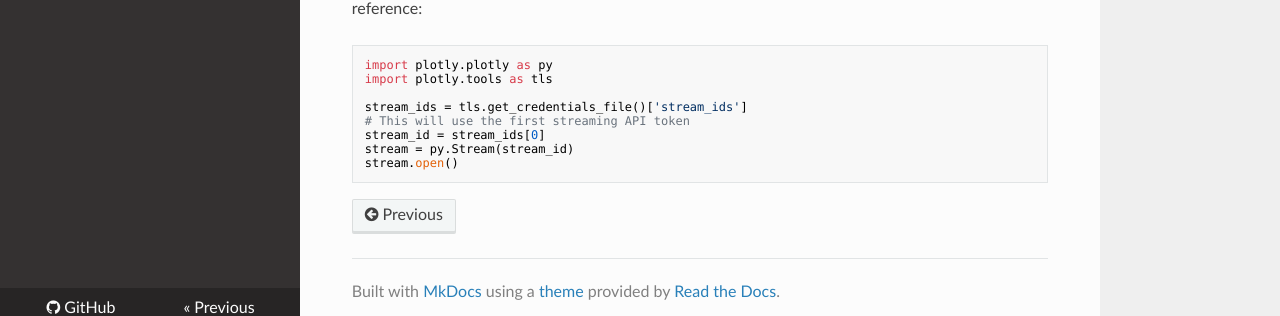
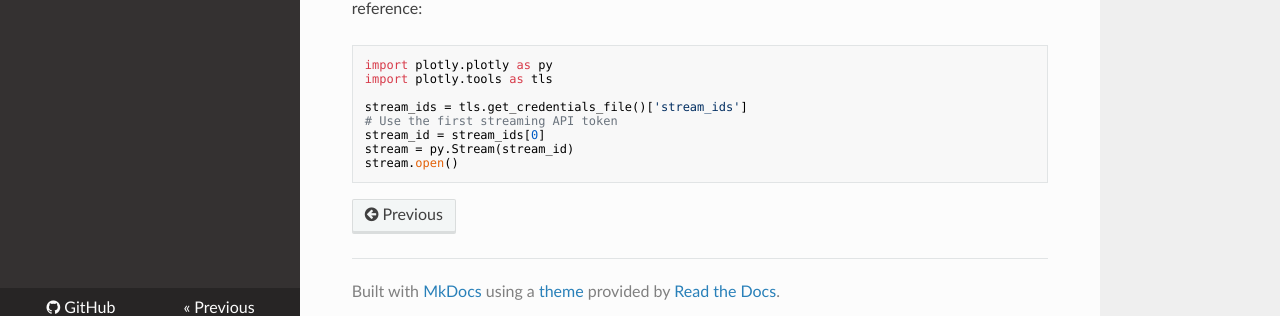
Before and after one commit to chafla/athenian-robotics.github.io-1, an MkDocs documentation site: the page built from docs/plotly.md, in a window 1280 px wide and 1305 px high. Shown: the part 977-1293 px from the top of the window. Built offline with MkDocs 1.6.1, drawn with Linux system fonts in a browser that asks for light colours; nearby versions of some CDN libraries; old or Windows-style settings are respelled for this version of MkDocs.

Commit message:
Update content

```diff
--- a/docs/plotly.md
+++ b/docs/plotly.md
@@ -49,7 +49,7 @@ import plotly.plotly as py
 import plotly.tools as tls
 
 stream_ids = tls.get_credentials_file()['stream_ids']
-# This will use the first streaming API token
+# Use the first streaming API token
 stream_id = stream_ids[0]
 stream = py.Stream(stream_id)
 stream.open()
```
Also changed, not shown: README.md (+1 -1 lines), site/index.html, site/mkdocs/search_index.json, site/plotly/index.html.
